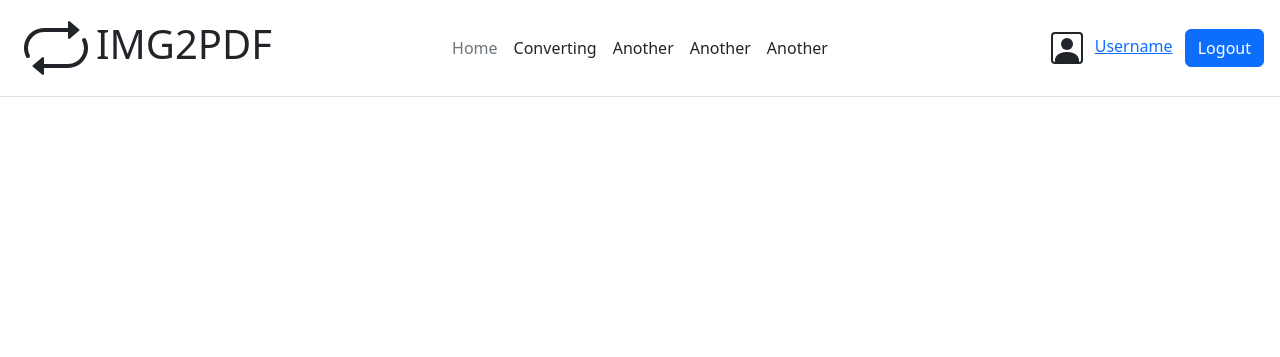
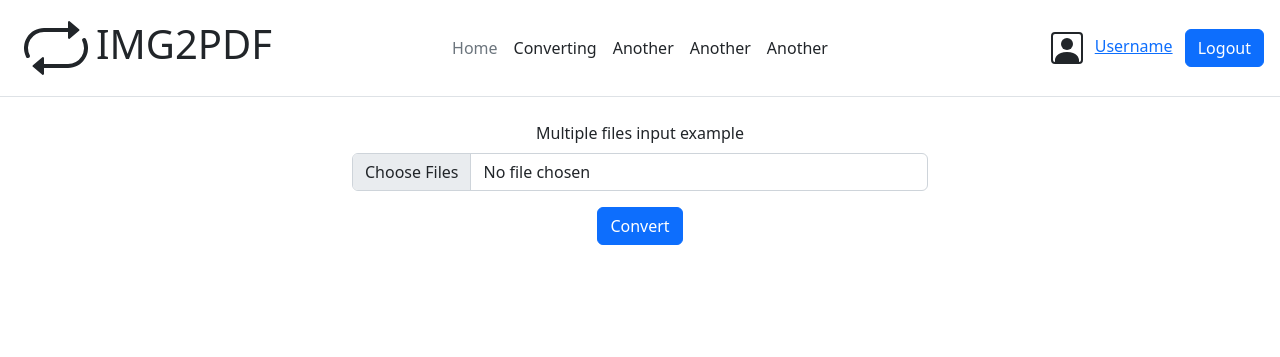
Before and after one commit to Gexilable/IMG2PDF, a Django app: page / in a window 1280 px wide. Shown: the top 357 px of the page. Run offline with Django 4.2, Linux system fonts and the light colour scheme.

Commit message:
add convert form on index page

```diff
--- a/app/templates/app/index.html
+++ b/app/templates/app/index.html
@@ -1 +1,13 @@
 {% extends "app/header_layout.html" %}
+
+{% block content %}
+<div class="container d-flex align-items-center justify-content-center">
+    <div class="row">
+        <form class="text-center centered" style="width: 600px">
+            <label for="formFileMultiple" class="form-label">Multiple files input example</label>
+            <input class="form-control" type="file" id="formFileMultiple" multiple>
+            <button type="submit" class="btn btn-primary my-3">Convert</button>
+        </form>
+    </div>
+</div>
+{% endblock %}
```
